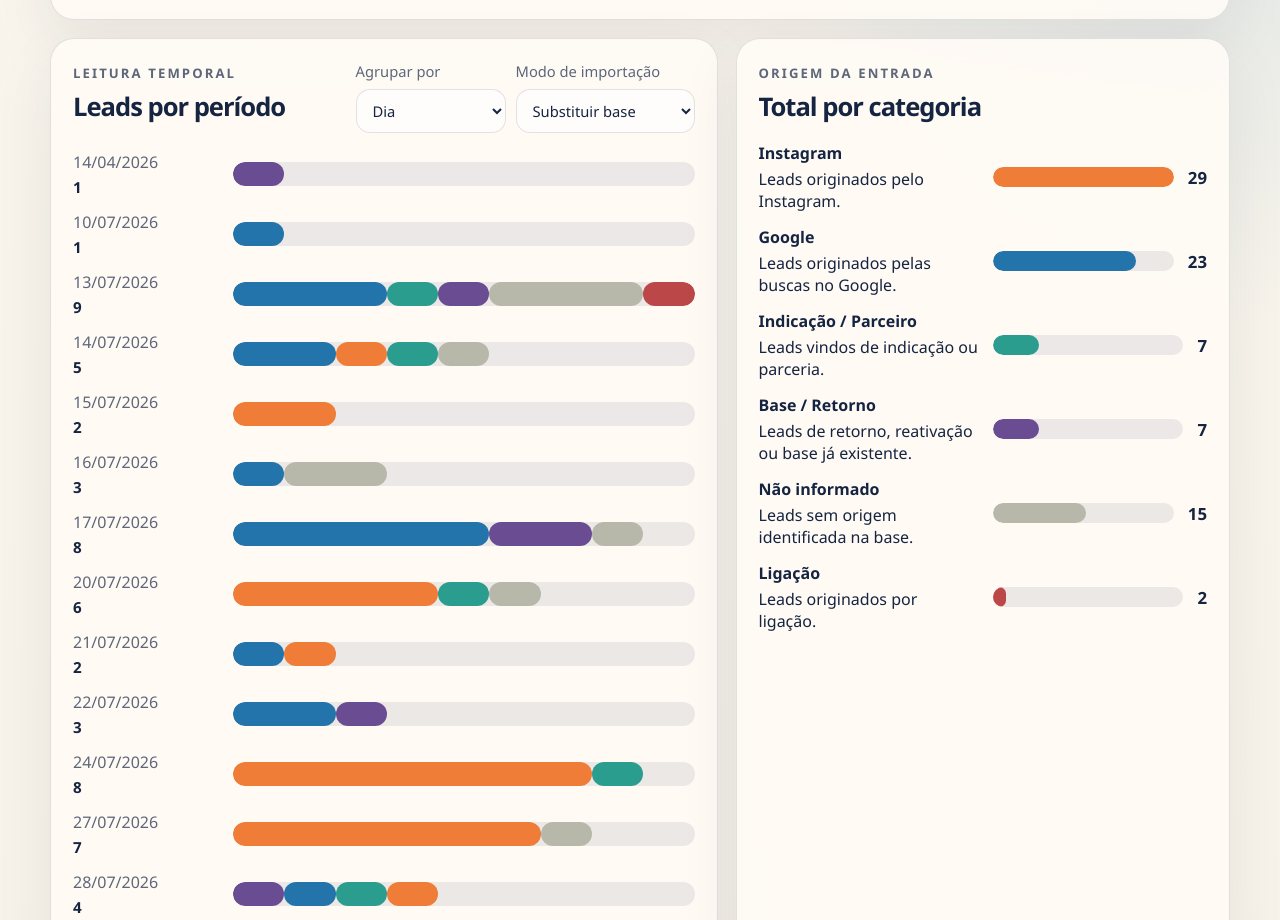
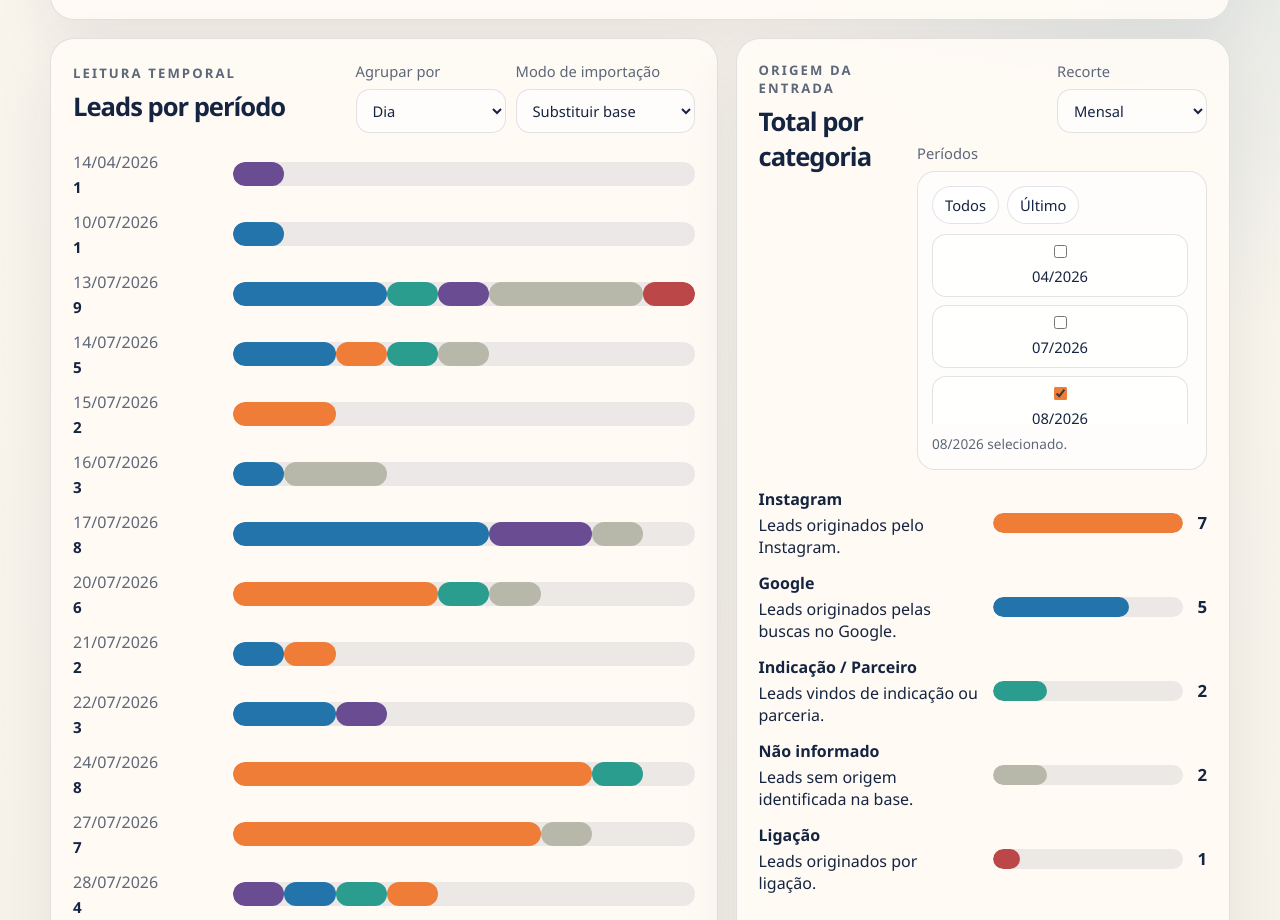
Before and after one commit to nacapitalcomercial/nacapital-kommo-integration, a website: page docs/leads-dashboard/index.html in a window 1280 px wide. Shown: the part 853-1773 px from the top of the page. Drawn offline with Linux system fonts and the light colour scheme.

Commit message:
Add totals period filter to leads dashboard

```diff
--- a/docs/leads-dashboard/index.html
+++ b/docs/leads-dashboard/index.html
@@ -659,6 +659,30 @@
           <div>
             <span class="section-label">Origem da entrada</span>
             <h2>Total por categoria</h2>
+          </div>
+
+          <div class="controls">
+            <div class="controls-row">
+              <label>
+                <span>Recorte</span>
+                <select id="totals-mode">
+                  <option value="week">Semanal</option>
+                  <option value="month">Mensal</option>
+                </select>
+              </label>
+
+              <label>
+                <span>Períodos</span>
+                <div class="period-filter-panel">
+                  <div class="period-filter-actions">
+                    <button class="button button-ghost period-filter-button" id="totals-select-all" type="button">Todos</button>
+                    <button class="button button-ghost period-filter-button" id="totals-select-latest" type="button">Último</button>
+                  </div>
+                  <div class="period-filter-list" id="totals-period-list"></div>
+                  <div class="period-filter-summary" id="totals-period-summary"></div>
+                </div>
+              </label>
+            </div>
           </div>
         </div>
 
@@ -855,6 +879,8 @@
     let sheetCsvUrl = "";
     let sheetEditUrl = "";
     let lastSheetSync = "";
+    let totalsMode = "month";
+    let totalsSelectedPeriods = [];
     let funnelMode = "week";
     let funnelSelectedPeriods = ["2026-08-10"];
 
@@ -865,6 +891,11 @@
     const statusNode = document.getElementById("status-line");
     const periodChart = document.getElementById("period-chart");
     const totalsChart = document.getElementById("totals-chart");
+    const totalsModeSelect = document.getElementById("totals-mode");
+    const totalsPeriodList = document.getElementById("totals-period-list");
+    const totalsPeriodSummary = document.getElementById("totals-period-summary");
+    const totalsSelectAllButton = document.getElementById("totals-select-all");
+    const totalsSelectLatestButton = document.getElementById("totals-select-latest");
     const funnelChart = document.getElementById("funnel-chart");
     const funnelLegend = document.getElementById("funnel-legend");
     const funnelModeSelect = document.getElementById("funnel-mode");
@@ -1231,11 +1262,72 @@
       return Array.from(grouped.values()).sort((a, b) => a.period.localeCompare(b.period));
     }
 
-    function getTotalsByCategory() {
+    function getTotalsDatasets(mode) {
+      return aggregateRows(mode).map((item) => ({
+        periodKey: item.period,
+        label: getGroupLabel(item.period, mode),
+        total: item.total,
+        byCategory: item.byCategory
+      }));
+    }
+
+    function getDefaultTotalsSelection(datasets) {
+      return datasets.length ? [datasets[datasets.length - 1].periodKey] : [];
+    }
+
+    function getTotalsSelectionSummary(selectedDatasets, allDatasets) {
+      if (!selectedDatasets.length) return "Nenhum período selecionado.";
+      if (selectedDatasets.length === allDatasets.length) return "Todos os períodos deste recorte estão visíveis.";
+      if (selectedDatasets.length === 1) return `${selectedDatasets[0].label} selecionado.`;
+      return `${selectedDatasets.length} períodos selecionados.`;
+    }
+
+    function syncTotalsPeriodOptions() {
+      const datasets = getTotalsDatasets(totalsMode);
+      if (!datasets.length) {
+        totalsPeriodList.innerHTML = "";
+        totalsPeriodSummary.textContent = "Sem períodos disponíveis para este recorte.";
+        return [];
+      }
+
+      const availableKeys = new Set(datasets.map((item) => item.periodKey));
+      totalsSelectedPeriods = totalsSelectedPeriods.filter((item) => availableKeys.has(item));
+      if (!totalsSelectedPeriods.length) {
+        totalsSelectedPeriods = getDefaultTotalsSelection(datasets);
+      }
+
+      const selectedKeySet = new Set(totalsSelectedPeriods);
+      const selectedDatasets = datasets.filter((item) => selectedKeySet.has(item.periodKey));
+
+      totalsPeriodList.innerHTML = "";
+      datasets.forEach((item) => {
+        const optionLabel = document.createElement("label");
+        optionLabel.className = "period-filter-option";
+
+        const checkbox = document.createElement("input");
+        checkbox.type = "checkbox";
+        checkbox.value = item.periodKey;
+        checkbox.checked = selectedKeySet.has(item.periodKey);
+
+        const textNode = document.createElement("span");
+        textNode.textContent = item.label;
+
+        optionLabel.appendChild(checkbox);
+        optionLabel.appendChild(textNode);
+        totalsPeriodList.appendChild(optionLabel);
+      });
+
+      totalsPeriodSummary.textContent = getTotalsSelectionSummary(selectedDatasets, datasets);
+      return selectedDatasets;
+    }
+
+    function getTotalsByCategoryFromDatasets(selectedDatasets) {
       const totals = {};
 
-      rows.forEach((row) => {
-        totals[row.category] = (totals[row.category] || 0) + row.quantity;
+      selectedDatasets.forEach((dataset) => {
+        Object.entries(dataset.byCategory || {}).forEach(([category, quantity]) => {
+          totals[category] = (totals[category] || 0) + quantity;
+        });
       });
 
       const ordered = CATEGORY_ORDER
@@ -1363,6 +1455,8 @@
         sheetCsvUrl,
         sheetEditUrl,
         lastSheetSync,
+        totalsMode,
+        totalsSelectedPeriods,
         funnelMode,
         funnelSelectedPeriods
       }));
@@ -1381,6 +1475,8 @@
           sheetCsvUrl = parsed.sheetCsvUrl || "";
           sheetEditUrl = parsed.sheetEditUrl || "";
           lastSheetSync = parsed.lastSheetSync || "";
+          totalsMode = parsed.totalsMode || totalsMode;
+          totalsSelectedPeriods = Array.isArray(parsed.totalsSelectedPeriods) ? parsed.totalsSelectedPeriods : totalsSelectedPeriods;
           funnelMode = parsed.funnelMode || funnelMode;
           funnelSelectedPeriods = Array.isArray(parsed.funnelSelectedPeriods) ? parsed.funnelSelectedPeriods : funnelSelectedPeriods;
         }
@@ -1468,7 +1564,8 @@
     function render() {
       const groupMode = groupModeSelect.value;
       const aggregated = aggregateRows(groupMode);
-      const totals = getTotalsByCategory();
+      const activeTotals = syncTotalsPeriodOptions();
+      const totals = getTotalsByCategoryFromDatasets(activeTotals);
       const activeFunnels = syncFunnelPeriodOptions();
       const funnelStages = FUNNEL_STAGE_META.map((item) => {
         const stage = { ...item, total: 0, byCategory: {} };
@@ -1628,6 +1725,46 @@
     });
 
     groupModeSelect.addEventListener("change", render);
+    totalsModeSelect.addEventListener("change", () => {
+      totalsMode = totalsModeSelect.value;
+      const datasets = getTotalsDatasets(totalsMode);
+      const availableKeys = new Set(datasets.map((item) => item.periodKey));
+      totalsSelectedPeriods = totalsSelectedPeriods.filter((item) => availableKeys.has(item));
+      if (!totalsSelectedPeriods.length) {
+        totalsSelectedPeriods = getDefaultTotalsSelection(datasets);
+      }
+      persistState();
+      render();
+    });
+
+    totalsPeriodList.addEventListener("change", (event) => {
+      const target = event.target;
+      if (!(target instanceof HTMLInputElement) || target.type !== "checkbox") return;
+
+      if (target.checked) {
+        if (!totalsSelectedPeriods.includes(target.value)) {
+          totalsSelectedPeriods = totalsSelectedPeriods.concat(target.value);
+        }
+      } else {
+        totalsSelectedPeriods = totalsSelectedPeriods.filter((item) => item !== target.value);
+      }
+
+      persistState();
+      render();
+    });
+
+    totalsSelectAllButton.addEventListener("click", () => {
+      totalsSelectedPeriods = getTotalsDatasets(totalsMode).map((item) => item.periodKey);
+      persistState();
+      render();
+    });
+
+    totalsSelectLatestButton.addEventListener("click", () => {
+      totalsSelectedPeriods = getDefaultTotalsSelection(getTotalsDatasets(totalsMode));
+      persistState();
+      render();
+    });
+
     funnelModeSelect.addEventListener("change", () => {
       funnelMode = funnelModeSelect.value;
       const datasets = getFunnelDatasets(funnelMode);
@@ -1716,6 +1853,8 @@
     });
 
     loadState();
+    totalsModeSelect.value = totalsMode;
+    syncTotalsPeriodOptions();
     funnelModeSelect.value = funnelMode;
     syncFunnelPeriodOptions();
     if (sheetEditUrl || sheetCsvUrl) {
```
